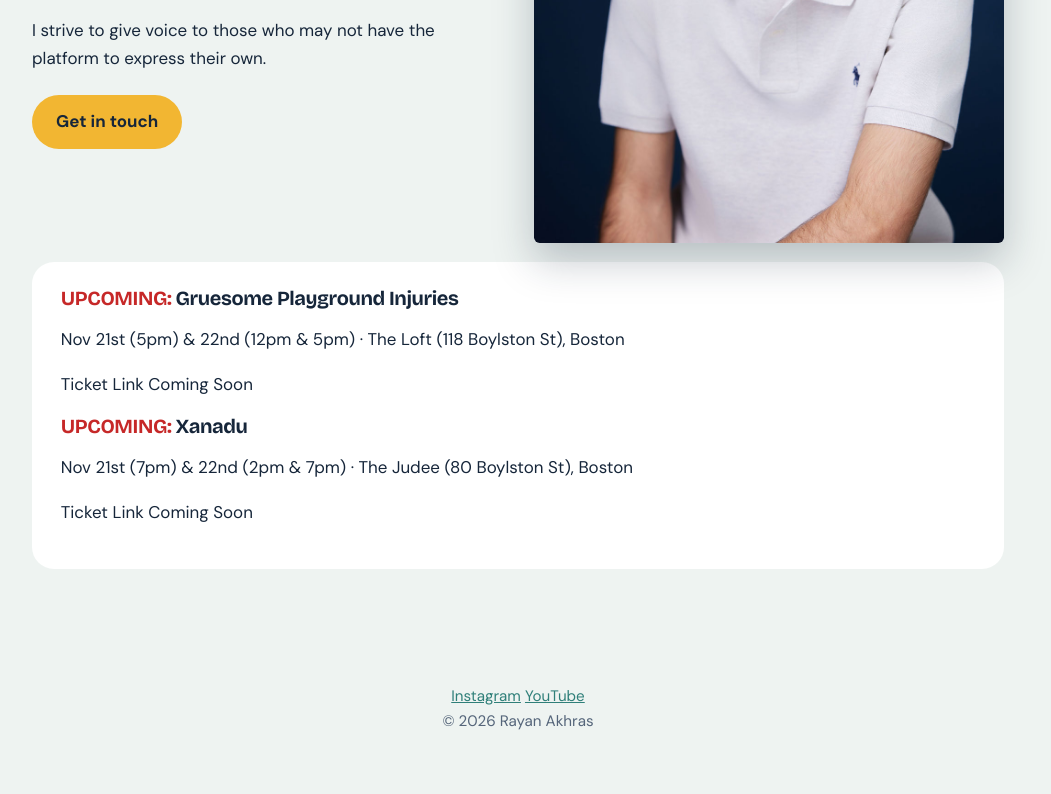
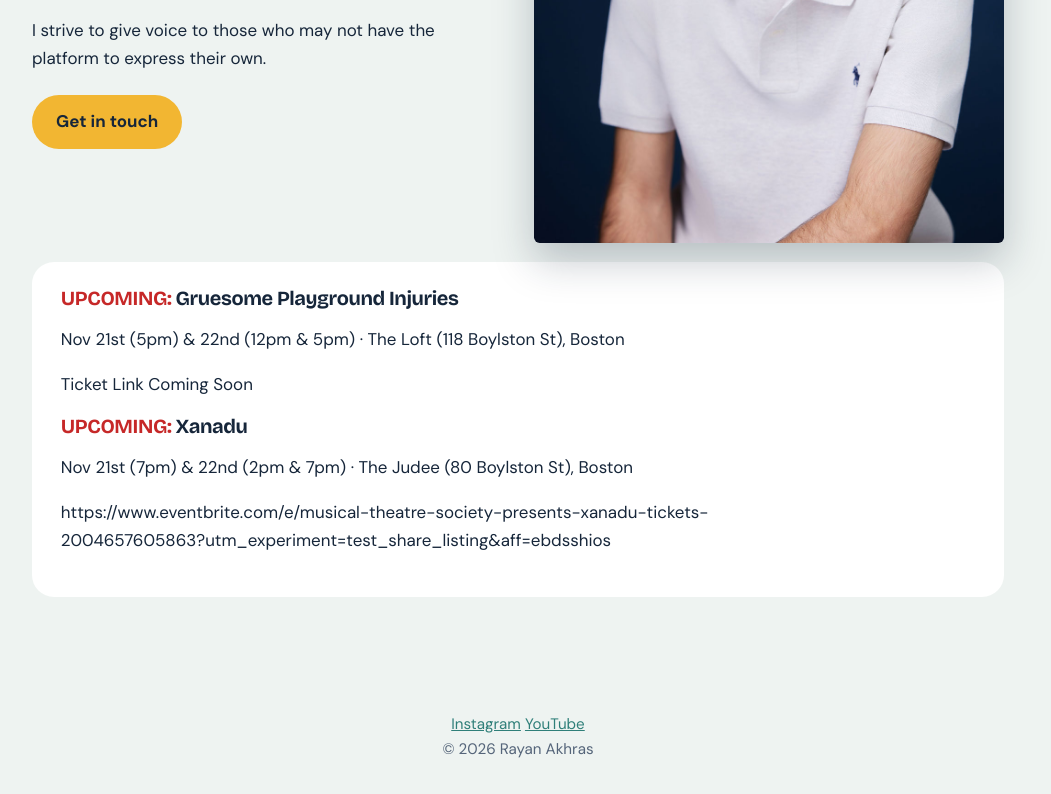
Before and after one commit to RayTMM/Rayan-Akhras-Website, a plain HTML site: page index.html in a window 1280 px wide. Shown: the part 493-1287 px from the top of the page, without its empty margins (122-1173 px from the left). Before the commit the page ends 1260 px from the top, so only its background shows below. Drawn offline with nearby package versions, Linux system fonts and the light colour scheme.

Commit message:
Updated Main Page to include upcoming ticket sales

```diff
--- a/index.html
+++ b/index.html
@@ -49,7 +49,7 @@
         <p class="tickets"> Ticket Link Coming Soon </p>
         <h3><span class="sale">UPCOMING:</span> Xanadu</h3>
         <p class="when">Nov 21st (7pm) & 22nd (2pm & 7pm) &middot; The Judee (80 Boylston St), Boston</p>
-        <p class="tickets"> Ticket Link Coming Soon </p>
+        <p class="tickets"> https://www.eventbrite.com/e/musical-theatre-society-presents-xanadu-tickets-2004657605863?utm_experiment=test_share_listing&aff=ebdsshios </p>
     </div>
 </main>
 <footer>
```
